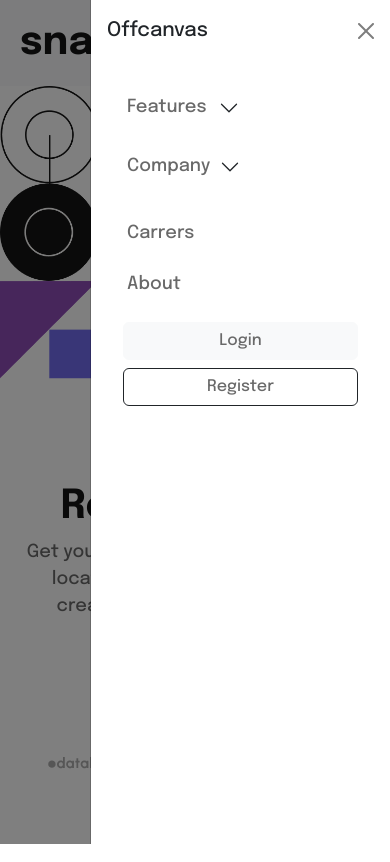
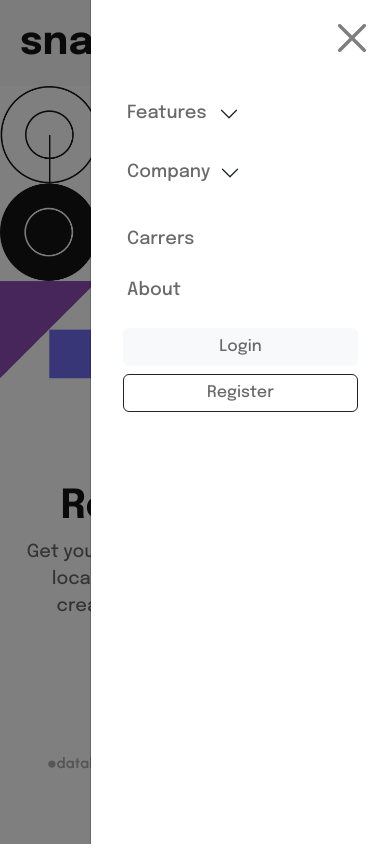
Before and after one commit to lawrenceprieto/snap, a React (Vite) app: page / in a window 390 px wide. Both pictures are taken after a click on the button 335 px from the left and 43 px from the top of the page. Built offline with nearby package versions, Linux system fonts and the light colour scheme.

Commit message:
fix padding and size of offcanvas close button

```diff
--- a/src/components/navbar.jsx
+++ b/src/components/navbar.jsx
@@ -74,9 +74,8 @@ function Navbar() {
                 </div>
 
                 <div style={{width: "300px"}}className="offcanvas offcanvas-end mob" tabIndex="-1" id="offcanvasExample" aria-labelledby="offcanvasExampleLabel">
-                    <div className="offcanvas-header">
-                        <h5 className="offcanvas-title" id="offcanvasExampleLabel">Offcanvas</h5>
-                        <button type="button" className="btn-close" data-bs-dismiss="offcanvas" aria-label="Close"></button>
+                    <div className="offcanvas-header d-flex justify-content-end px-4 pt-4">
+                        <button type="button" className="btn-close" data-bs-dismiss="offcanvas" aria-label="Close" style={{fontSize: "28px"}}></button>
                     </div>
                     <div className="offcanvas-body">
                         <div className="accordion accordion-flush" id="accordionFlushExample">
```
